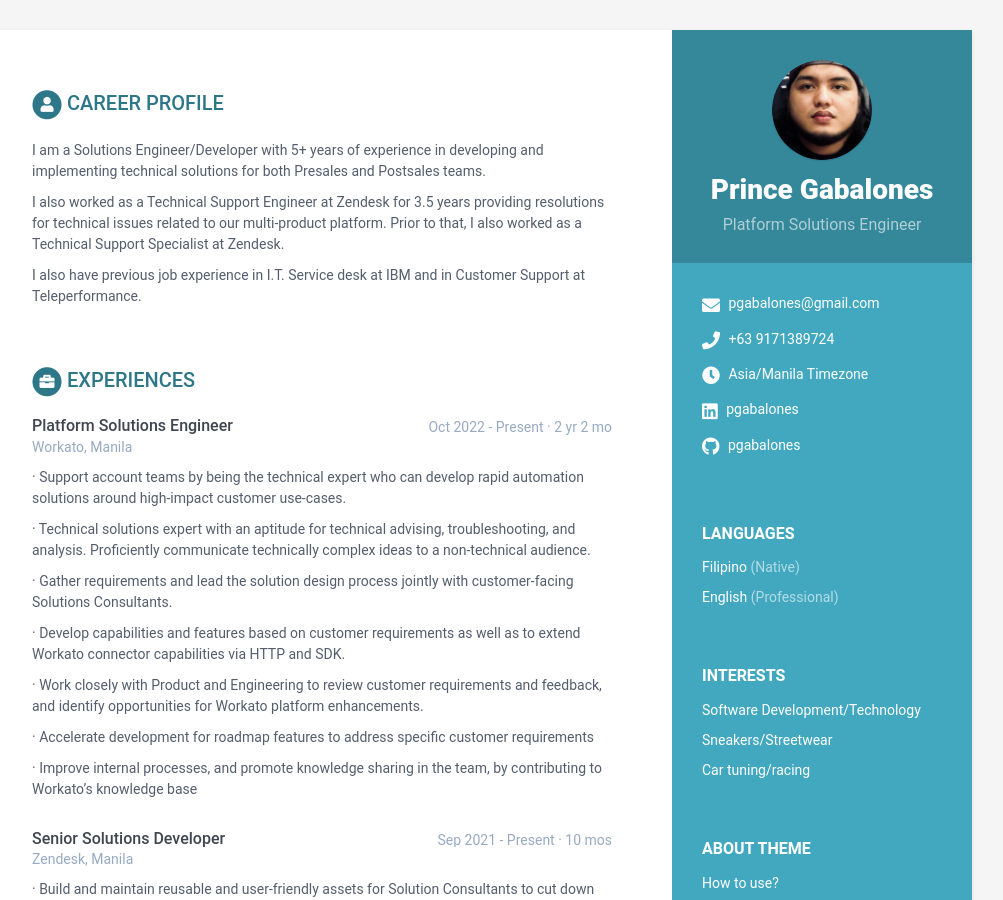
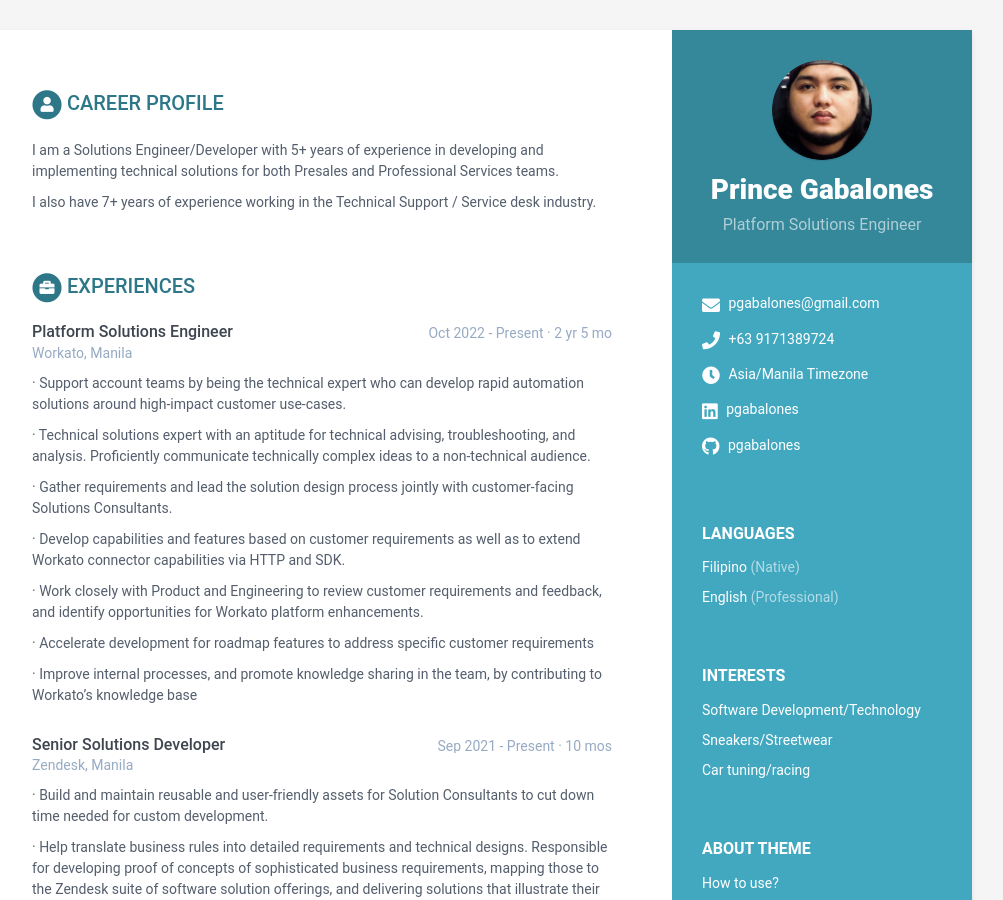
Before and after one commit to pgabalones/online-cv, a Jekyll site: the page built from index.html, in a window 1280 px wide and 900 px high. Shown: the whole window, without its empty margins (168-1171 px from the left). Built offline with Jekyll 4.4.1, drawn with Linux system fonts in a browser that asks for light colours; some of the changed text lies outside the part shown.

Commit message:
Update data.yml

```diff
--- a/_data/data.yml
+++ b/_data/data.yml
@@ -50,19 +50,13 @@ career-profile:
     title: Career Profile
     summary: |
       I am a Solutions Engineer/Developer with 5+ years of experience in developing
-      and implementing technical solutions for both Presales and Postsales teams.
+      and implementing technical solutions for both Presales and Professional Services teams.
 
-      I also worked as a Technical Support Engineer at Zendesk for
-      3.5 years providing resolutions for technical issues related to our
-      multi-product platform. Prior to that, I also worked as a Technical
-      Support Specialist at Zendesk.
-
-      I also have previous job experience in I.T. Service desk at IBM and
-      in Customer Support at Teleperformance.
+      I also have 7+ years of experience working in the Technical Support / Service desk industry.
 
 experiences:
     - role: Platform Solutions Engineer
-      time: Oct 2022 - Present · 2 yr 2 mo
+      time: Oct 2022 - Present · 2 yr 5 mo
       company: Workato, Manila
       details: |
         · Support account teams by being the technical expert who can develop rapid automation solutions around high-impact customer use-cases.
@@ -199,10 +193,10 @@ skills:
     title: Skills &amp; Proficiency
 
     toolset:
-      - name: Zendesk App Framework
+      - name: Automation/Integration
         level: 90%
 
-      - name: Automation/Integration
+      - name:  Zendesk App Framework
         level: 90%
 
       - name: Javascript / React JS
```
